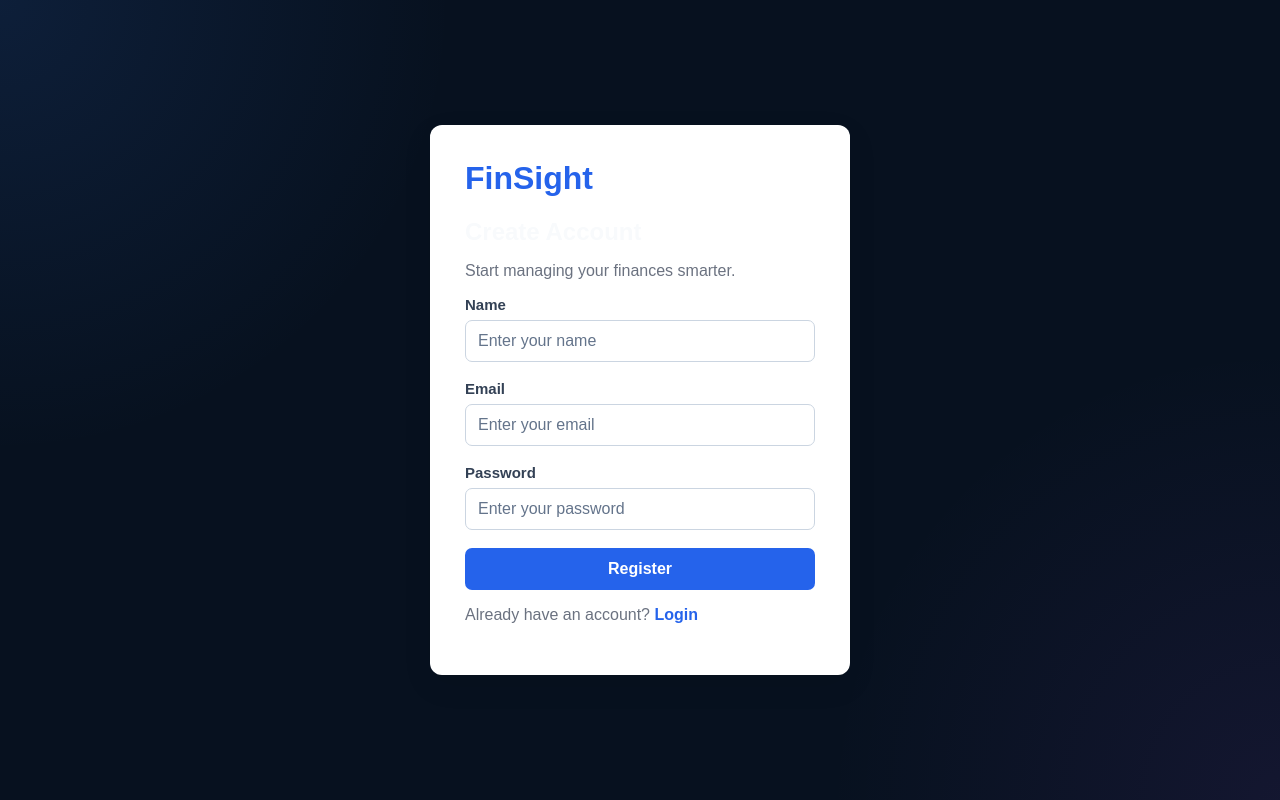
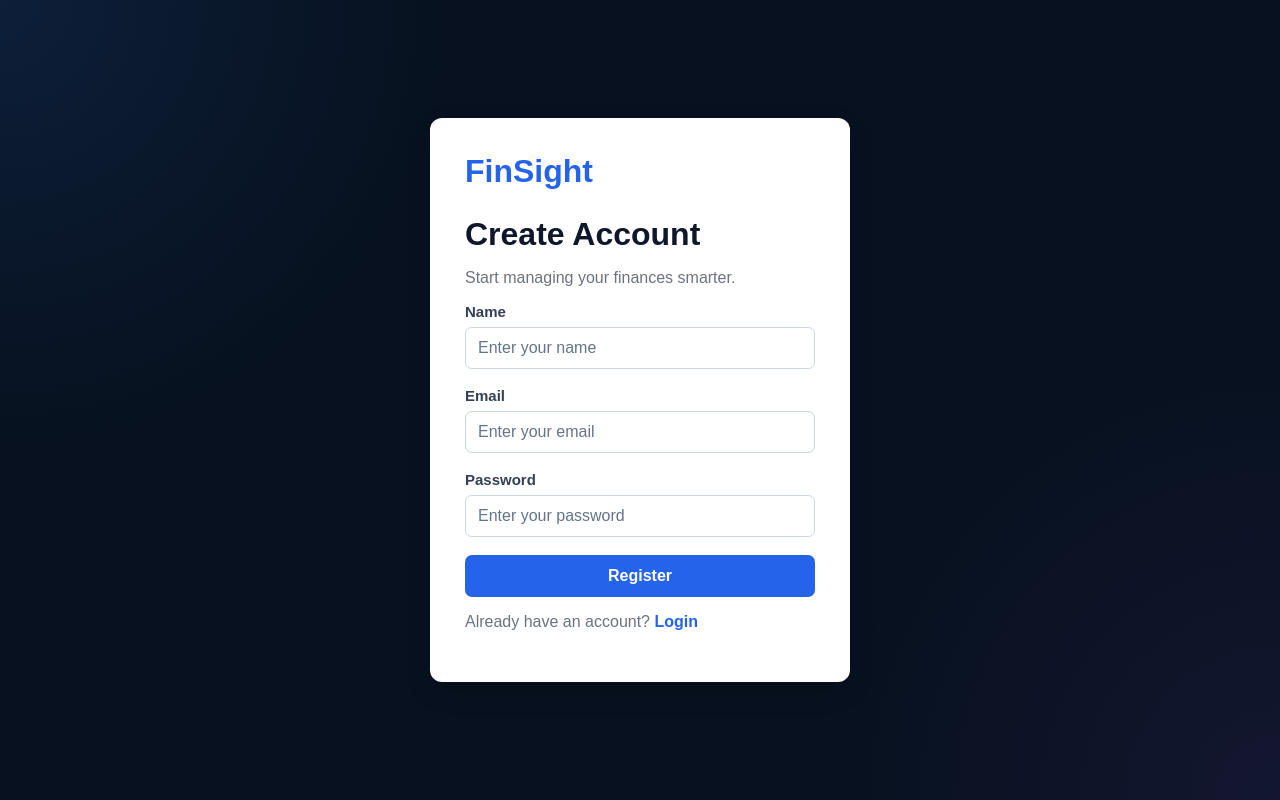
Before and after one commit to tanmayi48/finsight-finance-dashboard, a React (Vite) app in the folder frontend/: page /register in a window 1280 px wide. Built offline with nearby package versions, Linux system fonts and the light colour scheme.

Commit message:
Fix register page heading visibility

```diff
--- a/frontend/src/index.css
+++ b/frontend/src/index.css
@@ -1975,3 +1975,16 @@ tbody td:first-child {
     margin: 16px 0;
     font-weight: 500;
 }
+.auth-card h2 {
+    color: #0f172a !important;
+    font-size: 32px;
+    font-weight: 700;
+    margin-bottom: 12px;
+}
+.auth-card h2,
+.auth-page h2 {
+    color: #0f172a !important;
+    font-size: 32px;
+    font-weight: 700;
+    margin-bottom: 12px;
+}
```
